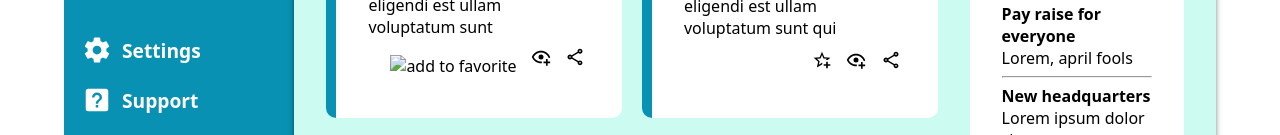
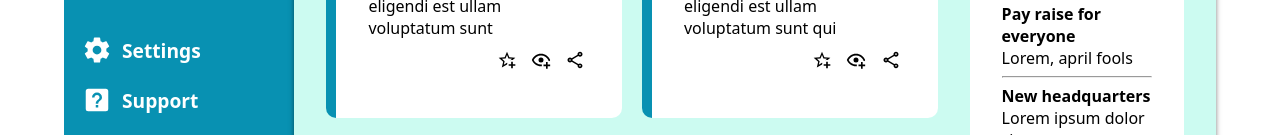
Before and after one commit to BelhassenB/admin_dashboard, a plain HTML site: page index.html in a window 1280 px wide. Shown: the part 405-540 px from the top of the page. Drawn offline with Linux system fonts and the light colour scheme.

Commit message:
Fix the favorite icon in the last project item

```diff
--- a/index.html
+++ b/index.html
@@ -60,7 +60,7 @@
                 <div>
                     <span class="project-title">How to center a div</span><p>Lorem, ipsum dolor sit amet consectetur adipisicing elit. Ducimus soluta ratione eligendi est ullam voluptatum sunt</p>
                     <div class="project-options">
-                        <img src="cons/favorite.svg" alt="add to favorite">
+                        <img src="./icons/favorite.svg" alt="add to favorite">
                         <img src="./icons/view.svg" alt="view project">
                         <img src="./icons/share.svg" alt="share project">
                     </div>
```
